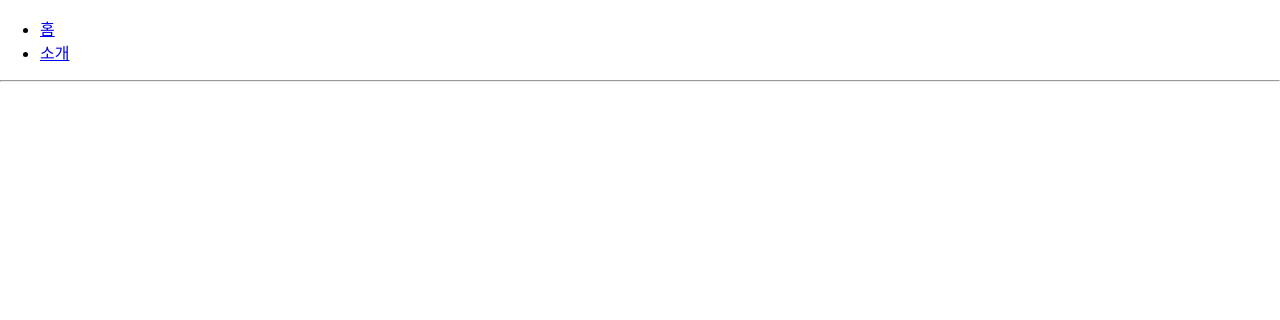
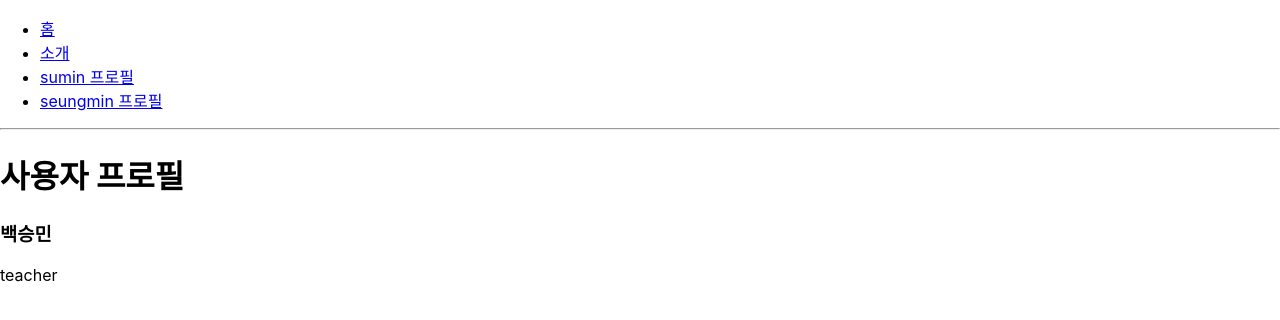
Before and after one commit to hongsoom/React-Practice, a React (Create React App) app: page /profile/seungmin in a window 1280 px wide. Before the commit this address had no page. Shown: the top 320 px of the page. Built offline with nearby package versions, Linux system fonts and the light colour scheme.

Commit message:
URL parmeter(useParams)

```diff
--- /dev/null
+++ b/src/13/ReactRouter/Profile.js
@@ -0,0 +1,30 @@
+import { useParams } from "react-router-dom";
+
+const data = {
+  sumin: {
+    name: "홍수민",
+    description: "student",
+  },
+  seungmin: {
+    name: "백승민",
+    description: "teacher",
+  },
+};
+
+//
+const Profile = () => {
+  const params = useParams(); // URL 인자들의 key/value짝들의 객체를 반환
+  console.log(params);
+  const profile = data[params.username];
+  if (!profile) {
+    return <div>존재하지 않는 사용자입니다.</div>;
+  }
+  return (
+    <div>
+      <h1>사용자 프로필</h1>
+      <h3>{profile.name}</h3>
+      <p>{profile.description}</p>
+    </div>
+  );
+};
+export default Profile;
--- a/src/App.js
+++ b/src/App.js
@@ -10,11 +10,11 @@ import ErrorBoundary from "./07/LifeCycle/ErrorBoundary";
 import { Route, Routes, Link } from "react-router-dom";
 import About from "./13/ReactRouter/About";
 import Home from "./13/ReactRouter/Home";
+import Profile from "./13/ReactRouter/Profile";
 
 const App = () => {
   return (
     // exact가 true이면 지정된 경로와 정확히 일치하는 경우에만 컴포넌트를 보여줌
-
     <div>
       <ul>
         <li>
@@ -23,11 +23,18 @@ const App = () => {
         <li>
           <Link to="/about">소개</Link>
         </li>
+        <li>
+          <Link to="/profile/sumin">sumin 프로필</Link>
+        </li>
+        <li>
+          <Link to="/profile/seungmin">seungmin 프로필</Link>
+        </li>
       </ul>
       <hr />
       <Routes>
         <Route path="/" element={<Home />} exact={true} />
         <Route path="/about" element={<About />} />
+        <Route path="/profile/:username" element={<Profile />} />
       </Routes>
     </div>
   );
```
